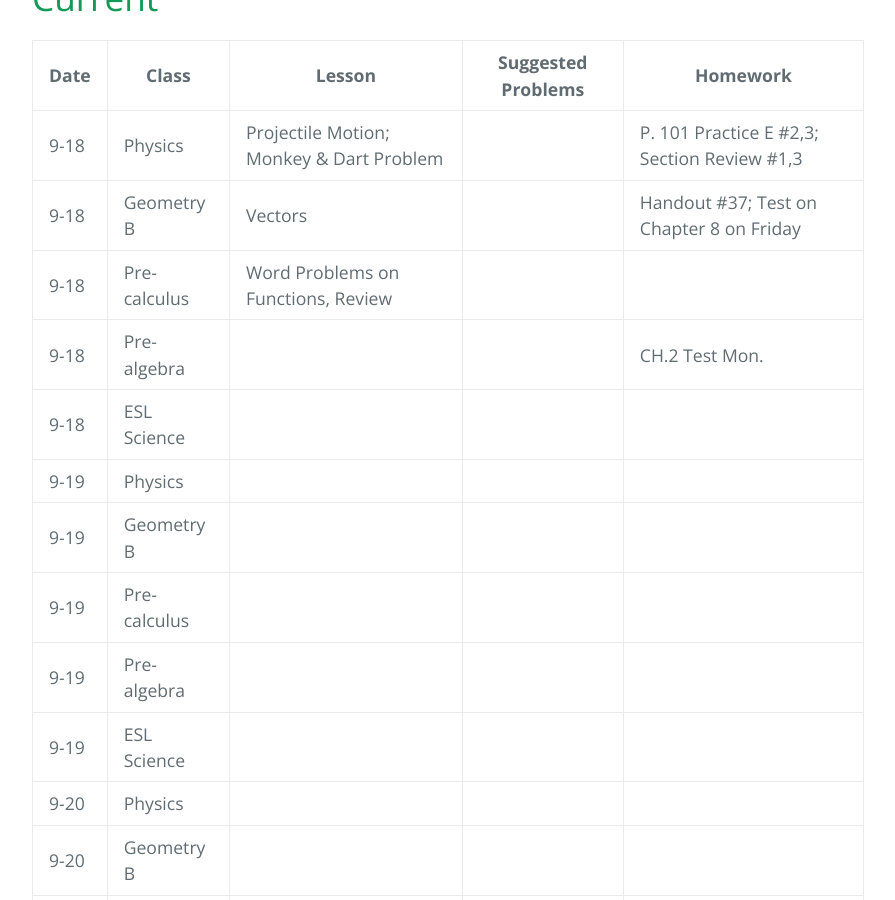
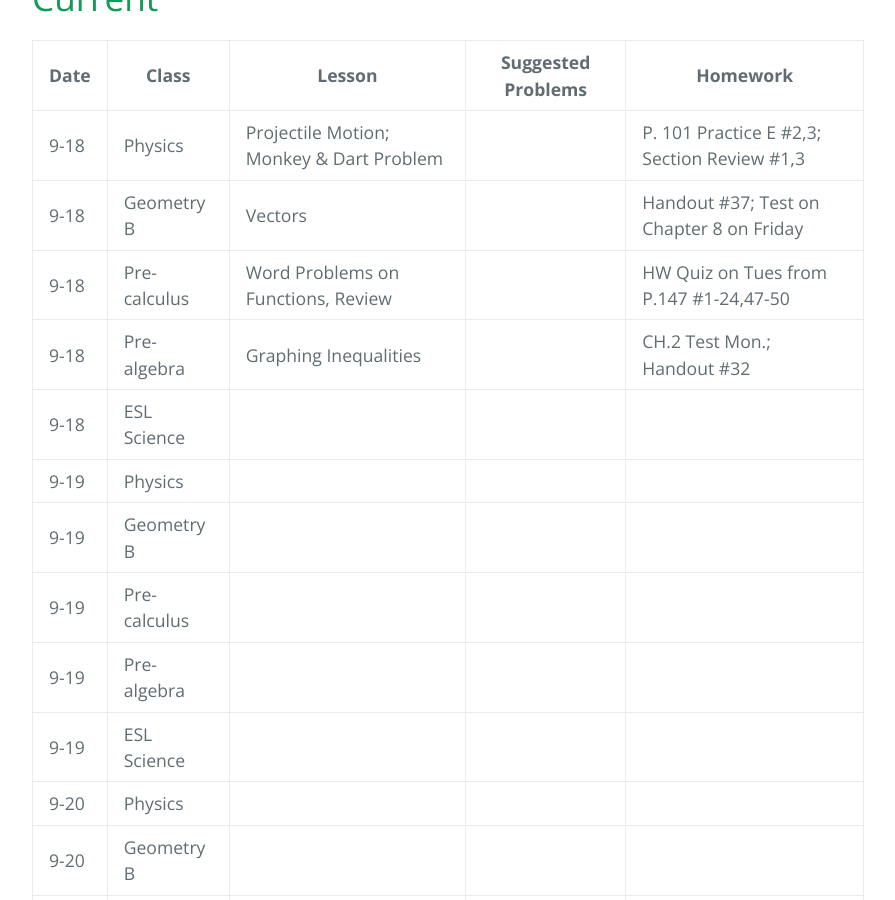
Before and after one commit to gpayoo/gpayoo, a Jekyll site: the page built from index.md, in a window 1280 px wide and 900 px high, scrolled down 528 px. Shown: the whole window, without its empty margins (192-1087 px from the left). Built offline with Jekyll 4.4.1, drawn with Linux system fonts in a browser that asks for light colours; our own code applies the rules of GitHub Pages for plain Markdown files.

Commit message:
Update index.md

```diff
--- a/index.md
+++ b/index.md
@@ -11,8 +11,8 @@ layout: default
 | ---- | ----- | ------ | -------- | ---
 | 9-18 | Physics | Projectile Motion; Monkey & Dart Problem | | P. 101 Practice E #2,3; Section Review #1,3
 | 9-18 | Geometry B | Vectors  | | Handout #37; Test on Chapter 8 on Friday|
-| 9-18 | Pre-calculus | Word Problems on Functions, Review | |
-| 9-18 | Pre-algebra | | | CH.2 Test Mon.
+| 9-18 | Pre-calculus | Word Problems on Functions, Review | | HW Quiz on Tues from P.147 #1-24,47-50
+| 9-18 | Pre-algebra | Graphing Inequalities| | CH.2 Test Mon.; Handout #32
 | 9-18 | ESL Science |  |  |
 | 9-19 | Physics |  | |
 | 9-19 | Geometry B |  | | |
```
